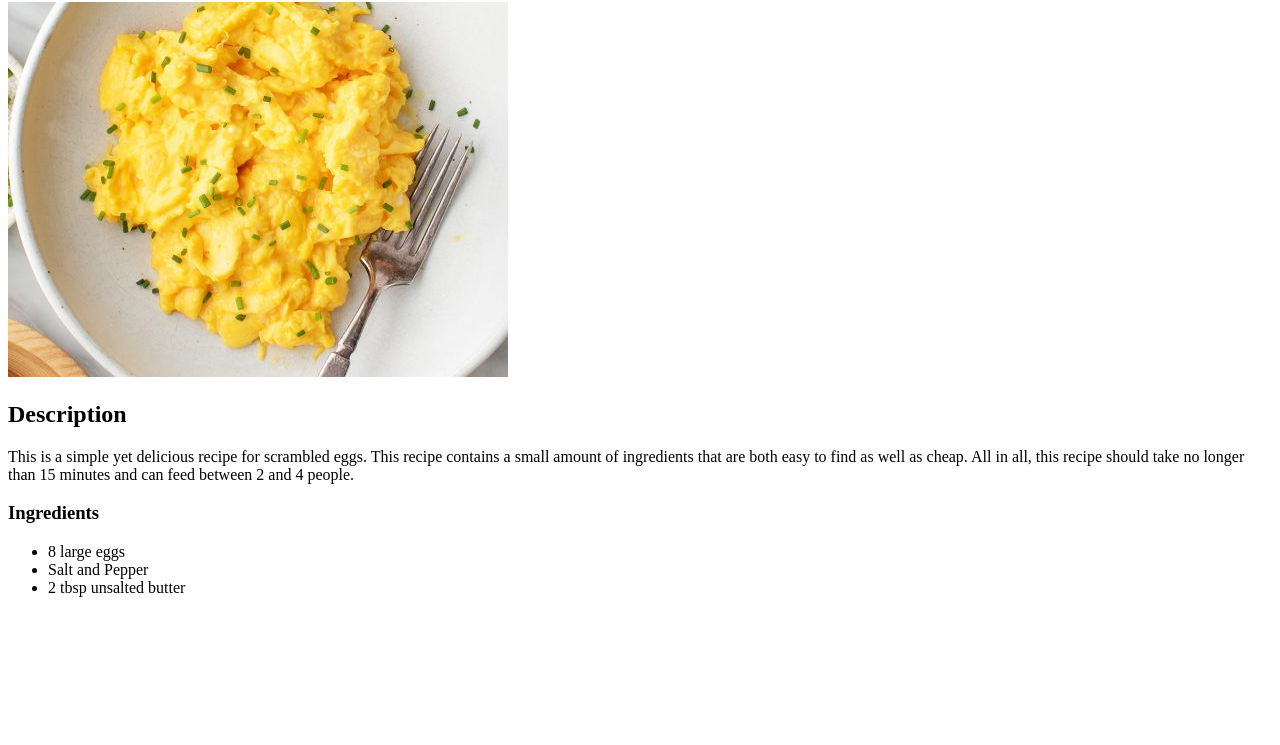
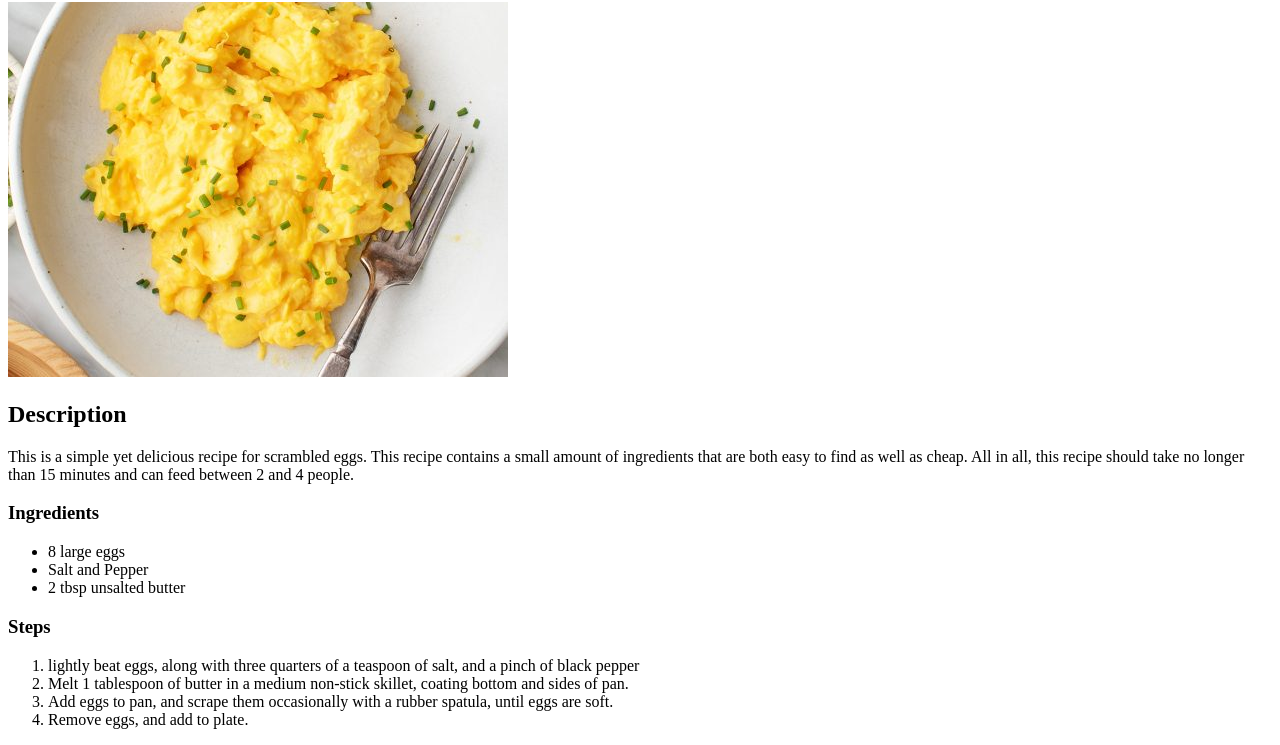
Before and after one commit to Johnnyboi9099/odin-recipes, a plain HTML site: page recipes/scrambled-eggs.html in a window 1280 px wide. Shown: the part 78-823 px from the top of the page. Before the commit the page ends 800 px from the top, so only its background shows below. Drawn offline with Linux system fonts and the light colour scheme.

Commit message:
added steps section to scrambled eggs page

```diff
--- a/recipes/scrambled-eggs.html
+++ b/recipes/scrambled-eggs.html
@@ -20,5 +20,15 @@
         <li>Salt and Pepper</li>
         <li>2 tbsp unsalted butter</li>
     </ul>
+    <h3>Steps</h3>
+    <ol>
+        <li>lightly beat eggs, along with three quarters of a teaspoon
+            of salt, and a pinch of black pepper</li>
+        <li>Melt 1 tablespoon of butter in a medium non-stick skillet,
+            coating bottom and sides of pan.</li>
+        <li>Add eggs to pan, and scrape them occasionally with a rubber
+            spatula, until eggs are soft.</li>
+        <li>Remove eggs, and add to plate.</li>
+    </ol>
 </body>
 </html>
```
